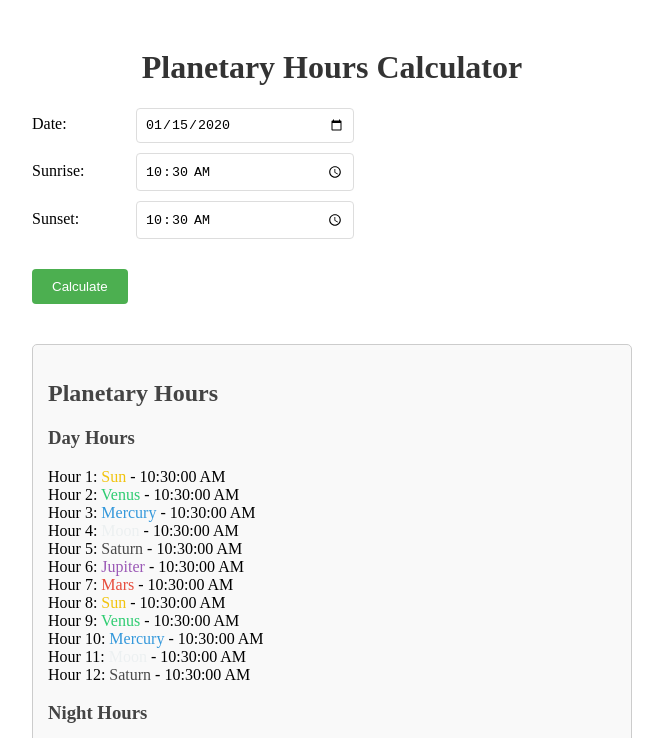
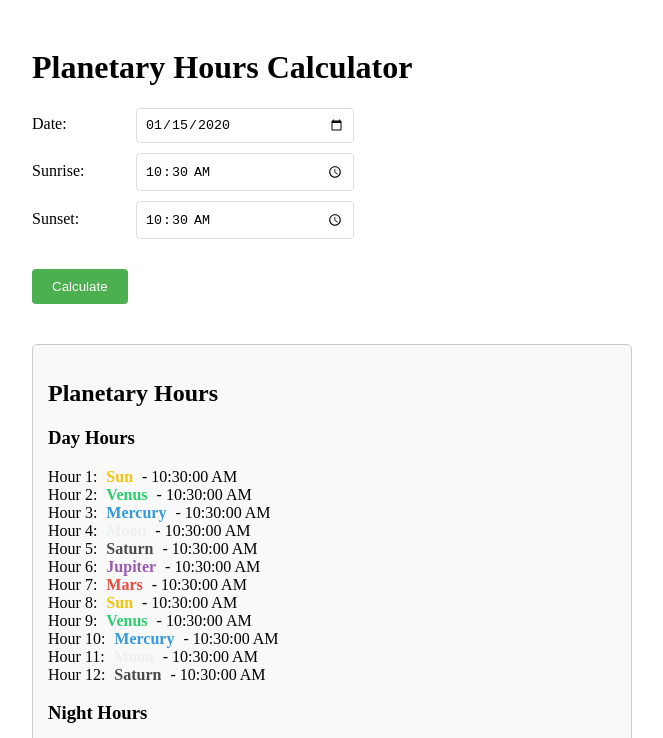
Before and after one commit to merliri-ma/planetary-hours-, a plain HTML site: page index.html in a window 1280 px wide. Both pictures are taken after typing "2020-01-15", "10:30", "10:30" into the empty fields and a click on the button "Calculate". Shown: the top 738 px of the page, without its empty margins (308-971 px from the left). Drawn offline with Linux system fonts and the light colour scheme.

Commit message:
Add files via upload

```diff
--- a/styles.css
+++ b/styles.css
@@ -44,11 +44,8 @@ input[type="time"] {
     background-color: #f9f9f9;
 }
 
-h1 {
-    color: #333;
-    text-align: center;
+.planet-name {
+    font-weight: bold;
+    padding: 2px 5px;
+    border-radius: 3px;
 }
-
-h2, h3 {
-    color: #444;
-}
```
